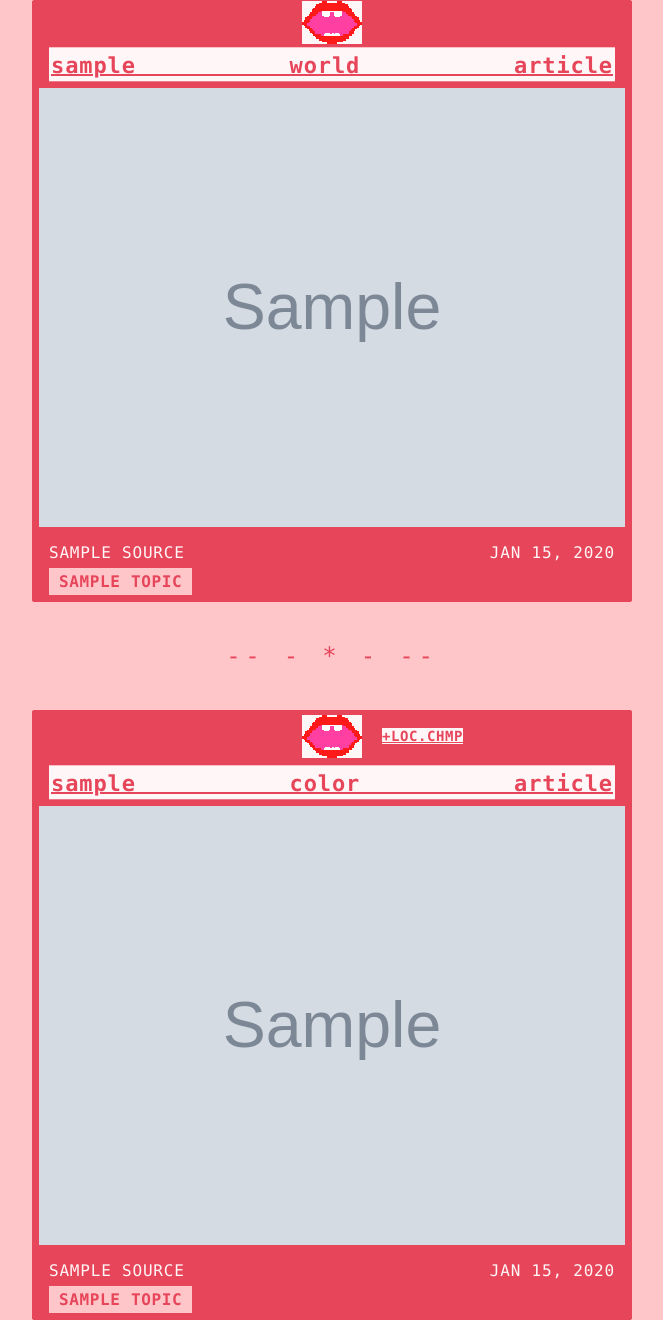
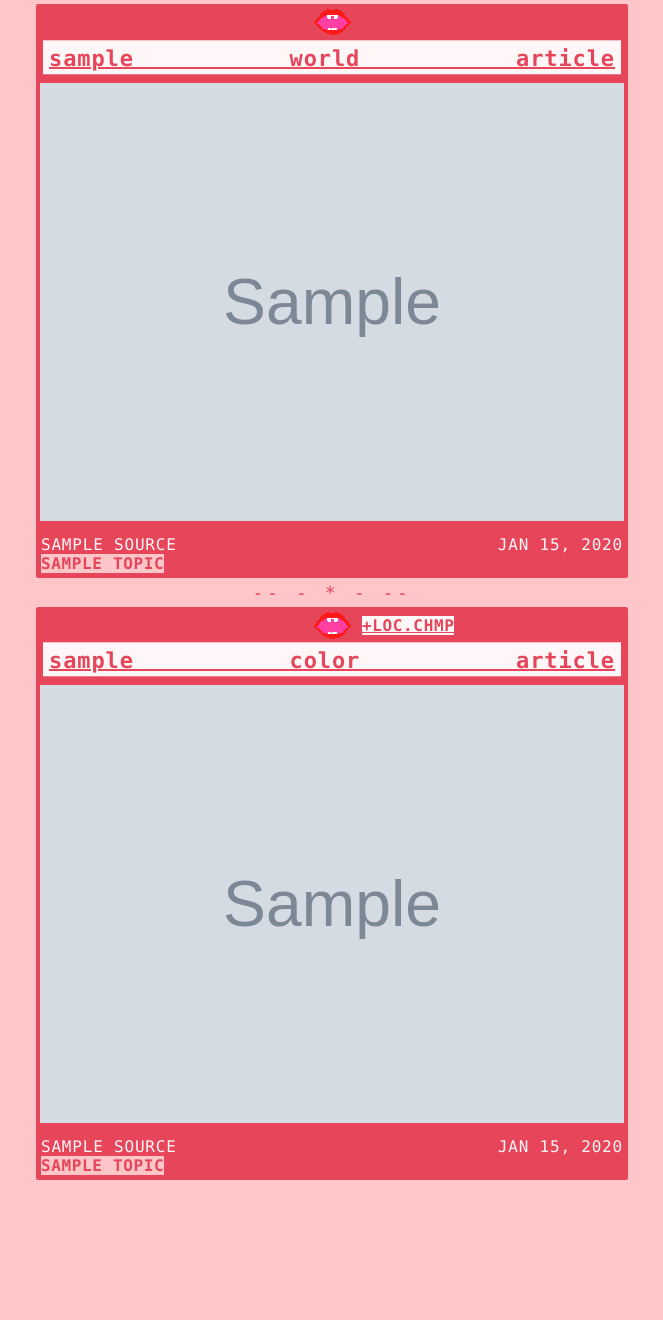
Before and after one commit to botica/newschomp, a Django app: template newschomp/chomp/templates/chomp/home.html in a window 1280 px wide. Shown: the whole page, without its empty margins (308-971 px from the left). After the commit the page ends 1180 px from the top, so only its background shows below. Run offline with Django 5.2, Linux system fonts and the light colour scheme; the template is opened without the code that fills it: most values are stand-ins (such as "Sample title", 1, 10 or a date in 2020); grey boxes marked "Sample" are stand-in pictures; data that the repository does not hold is empty.

Commit message:
frontend design iteration

```diff
--- a/newschomp/chomp/static/chomp/css/style.css
+++ b/newschomp/chomp/static/chomp/css/style.css
@@ -27,7 +27,7 @@ body {
 .feed {
     display: flex;
     flex-direction: column;
-    gap: 40px;
+    gap: 0px;
     max-width: 600px;
     margin: 0 auto;
     padding-top: 0px;
@@ -47,7 +47,7 @@ body {
 .section-separator {
     text-align: center;
     color: var(--red);
-    font-size: 24px;
+    font-size: 18px;
     letter-spacing: 0.2em;
 }
 
@@ -57,20 +57,20 @@ body {
     display: flex;
     justify-content: center;
     align-items: center;
-    margin: 4px auto;
+    margin: 4px auto -2px;
 }
 
 /* Refresh Button */
 .refresh-btn {
     display: block;
-    margin: 0px auto;
-    width: 60px;
+    margin: 4px auto 0;
+    width: 45px;
     height: auto;
     cursor: pointer;
-    padding: 0px;
+    padding: 0px 4px;
     image-rendering: pixelated;
     image-rendering: crisp-edges;
-    background-color: var(--cream-light);
+    /*background-color: var(--cream-light);*/
 }
 
 .button-row .refresh-btn {
@@ -80,9 +80,9 @@ body {
 /* Local Chomp Button */
 .local-chomp-btn {
     position: absolute;
-    left: calc(50% + 50px);
+    left: calc(50% + 30px);
     font-family: "SF Mono", "Consolas", "Monaco", "Menlo", monospace;
-    font-size: 14px;
+    font-size: 16px;
     font-weight: 600;
     text-transform: uppercase;
     letter-spacing: 0.04em;
@@ -109,14 +109,15 @@ body {
     overflow: hidden;
     border: 1px solid var(--red);
     border-radius: 2px;
+    margin: 4px;
 }
 
 .article-title {
     font-size: 22px;
     font-weight: 600;
     line-height: 1.2;
-    margin: 0;
-    padding: 0 16px;
+    margin: 2px 6px;
+    padding: 0;
     text-transform: lowercase;
     letter-spacing: 0.04em;
 }
@@ -125,7 +126,7 @@ body {
     color: var(--red);
     text-decoration: underline;
     text-decoration-thickness: 2px;
-    padding: 0px 2px;
+    padding: 0 6px;
     display: block;
     text-align: justify;
     text-align-last: justify;
@@ -143,29 +144,34 @@ body {
 }
 
 .article-image {
-    width: calc(100% - 12px);
+    width: calc(100% - 6px);
     height: auto;
     object-fit: cover;
     background: var(--red);
-    margin: 0 6px;
+    margin: 0 3px;
 }
 
 /* Summary */
+
+ul {padding: 0;
+width: 100%;}
 .summary {
     list-style: none;
-    padding: 6px 18px 0;
+    padding: 6px 0 0;
     background: var(--red);
     margin: 0;
+    width: 100%;
 }
 
 .summary li { /* this is the text article summary part that we need to style in order to make it readable */
     display: inline;
     font-family: "SF Mono", "Consolas", "Monaco", "Menlo", monospace;
     font-size: 17px;
-    line-height: 2.0;
+    line-height: 1.8;
     color: var(--red);
     background: var(--cream-light);
-    padding: 2px 6px;
+    padding: 0px 0px;
+    margin: 0;
     text-transform: uppercase;
     letter-spacing: 0.02em;
     font-weight: 100;
@@ -181,7 +187,7 @@ body {
 
 /* Article Meta */
 .article-meta {
-    padding: 6px 16px;
+    padding: 4px 4px;
     background: var(--red);
 }
 
@@ -189,7 +195,7 @@ body {
     display: flex;
     justify-content: space-between;
     align-items: center;
-    margin-bottom: 6px;
+    margin-bottom: 0px;
 }
 
 .source, .pub-date {
@@ -203,7 +209,7 @@ body {
 .topics {
     display: flex;
     flex-wrap: wrap;
-    gap: 6px;
+    gap: 0px;
     margin-top: 0;
     padding-bottom: 0;
 }
@@ -212,7 +218,7 @@ body {
     font-size: 16px;
     color: var(--red);
     background: var(--cream);
-    padding: 4px 10px;
+    padding: 0px 0px;
     text-transform: uppercase;
     letter-spacing: 0.04em;
     font-weight: 600;
@@ -249,7 +255,7 @@ body {
         justify-content: space-between;
         background: var(--cream-light);
         padding: 0px 2px;
-        margin: 0 0px 8px;
+        margin: 0 12px 16px;
         position: relative;
         line-height: 1.2;
     }
@@ -257,10 +263,10 @@ body {
     .title-line::after {
         content: '';
         position: absolute;
-        bottom: 3px;
+        bottom: 2px;
         left: 0;
         right: 0;
-        height: 2px;
+        height: 3px;
         background: var(--red);
     }
 
```
